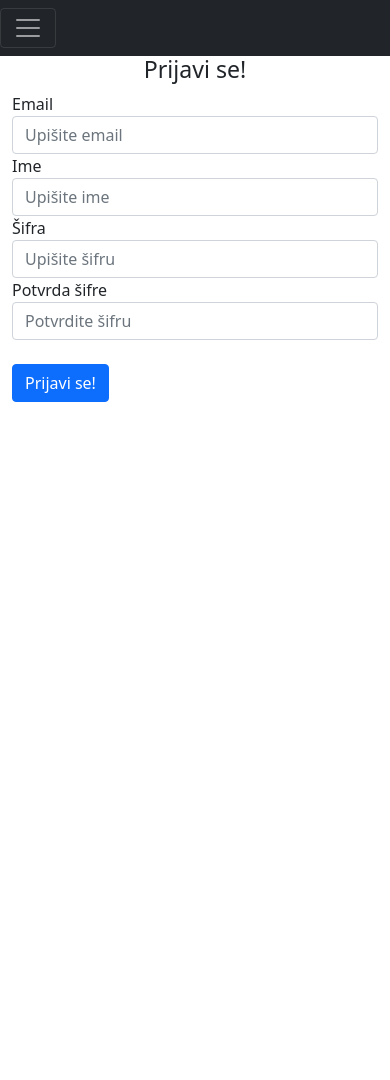
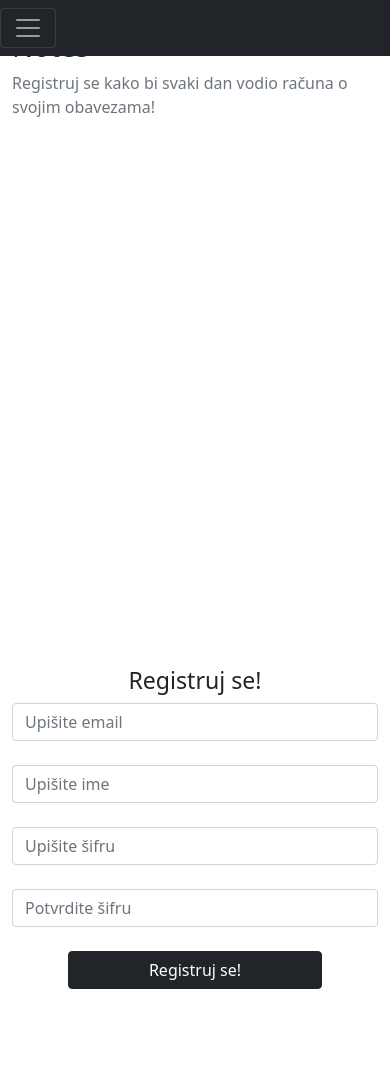
Before and after one commit to samedskulj/NotesApp-Flask, a Python web app: template website/templates/sign_up.html in a window 390 px wide. Run offline with Jinja, Linux system fonts and the light colour scheme; the template is opened without the code that fills it, so the values that code supplies are empty; some libraries are stand-ins or nearby versions.

Commit message:
UI design - prepravka

```diff
--- /dev/null
+++ b/website/static/loginCSS.css
@@ -0,0 +1,30 @@
+.kolonaLogin {
+  height: 500px;
+  display: flex;
+  justify-content: center;
+  align-items: center;
+}
+.dugmeUloguj {
+  width: 65%;
+}
+.rowLogin {
+  display: flex;
+  justify-content: center;
+  align-items: center;
+}
+.kolonaSlika {
+  height: 500px;
+}
+
+.container {
+  margin: 0 auto;
+}
+main {
+  width: 100%;
+  height: 90%;
+  position: absolute;
+  display: flex;
+  justify-content: center;
+  align-items: center;
+  overflow: hidden;
+}
--- a/website/templates/base.html
+++ b/website/templates/base.html
@@ -10,6 +10,8 @@
     <!-- Bootstrap -->
     <link href="https://cdn.jsdelivr.net/npm/bootstrap@5.0.0-beta2/dist/css/bootstrap.min.css" rel="stylesheet"
         integrity="sha384-BmbxuPwQa2lc/FVzBcNJ7UAyJxM6wuqIj61tLrc4wSX0szH/Ev+nYRRuWlolflfl" crossorigin="anonymous">
+    <link rel="stylesheet" href="../static/loginCSS.css">
+    <link rel="stylesheet" href="../static/home.css">
     <title>{% block title %}Home{% endblock %}</title>
 </head>
 <body>
@@ -50,10 +52,12 @@
     {% endfor %}
     {% endif %}
     {% endwith %}
-      <div class="container">
+    <main>
+      <div class="container shadow">
           {% block content %}
           {% endblock %}
       </div>
+    </main>
     <script type="text/javascript" src="{{url_for('static', filename = 'index.js')}}"></script>
 <script src="https://cdn.jsdelivr.net/npm/@popperjs/core@2.6.0/dist/umd/popper.min.js"
     integrity="sha384-KsvD1yqQ1/1+IA7gi3P0tyJcT3vR+NdBTt13hSJ2lnve8agRGXTTyNaBYmCR/Nwi"
--- a/website/templates/sign_up.html
+++ b/website/templates/sign_up.html
@@ -2,24 +2,44 @@
 {% block title %}Signup{% endblock %}
 
 {% block content %}
+<div class="row py-5 mt-4 align-items-center">
+<div class="col-md-5 pr-lg-5 mb-5 mb-md-0 kolonaSlika">
+    <img src="https://res.cloudinary.com/mhmd/image/upload/v1569543678/form_d9sh6m.svg" alt=""
+        class="img-fluid mb-3 d-none d-md-block mt-3">
+    <h1>Notes</h1>
+    <p class="font-italic text-muted mb-0">Registruj se kako bi svaki dan vodio računa o svojim obavezama!
+    </p>
+</div>
+<div class="col-md-7 col-lg-6 ml-auto kolonaLogin">
 <form method="POST">
-    <h3 align = "center">Prijavi se!</h3>
+    <div class="row rowLogin">
+    <h3 align = "center">Registruj se!</h3>
     <div class="form-group">
-        <label for="email">Email</label>
-        <input type="email" class="form-control" id="email" name="email" placeholder="Upišite email">
+        <div class="input-group col-lg-12 mb-4">
+            <input id="email" type="email" name="email" placeholder="Upišite email"
+                class="form-control bg-white border-left-0 border-md">
+        </div>
     </div>
     <div class="form-group">
-        <label for="firstName">Ime</label>
-        <input type="text" class="form-control" id="firstName" name="firstName" placeholder="Upišite ime">
+        <div class="input-group col-lg-6 mb-4">
+            <input id="firstName" type="text" name="firstName" placeholder="Upišite ime"
+                class="form-control bg-white border-left-0 border-md">
+        </div>
     </div>
     <div class="form-group">
-        <label for="password1">Šifra</label>
-        <input type="password" class="form-control" id="password1" name="password1" placeholder="Upišite šifru">
+    <div class="input-group col-lg-6 mb-4">
+        <input id="password1" type="password1" name="password1" placeholder="Upišite šifru"
+            class="form-control bg-white border-left-0 border-md">
+    </div>
     </div><div class="form-group">
-        <label for="password2">Potvrda šifre</label>
-        <input type="password" class="form-control" id="password2" name="password2" placeholder="Potvrdite šifru">
+        <div class="input-group col-lg-6 mb-4">
+            <input id="password2" type="password2" name="password2" placeholder="Potvrdite šifru"
+                class="form-control bg-white border-left-0 border-md">
+        </div>
     </div>
     <br>
-    <button type="submit" class="btn btn-primary">Prijavi se!</button>
+    <button type="submit" class="btn btn-dark dugmeUloguj">Registruj se!</button>
+    </div>
 </form>
+</div>
 {% endblock %}
```
Also changed, not shown: website/templates/home.html (+4 -4 lines), website/templates/login.html (+24 -5 lines), website/database.db, website/static/home.css (added).
